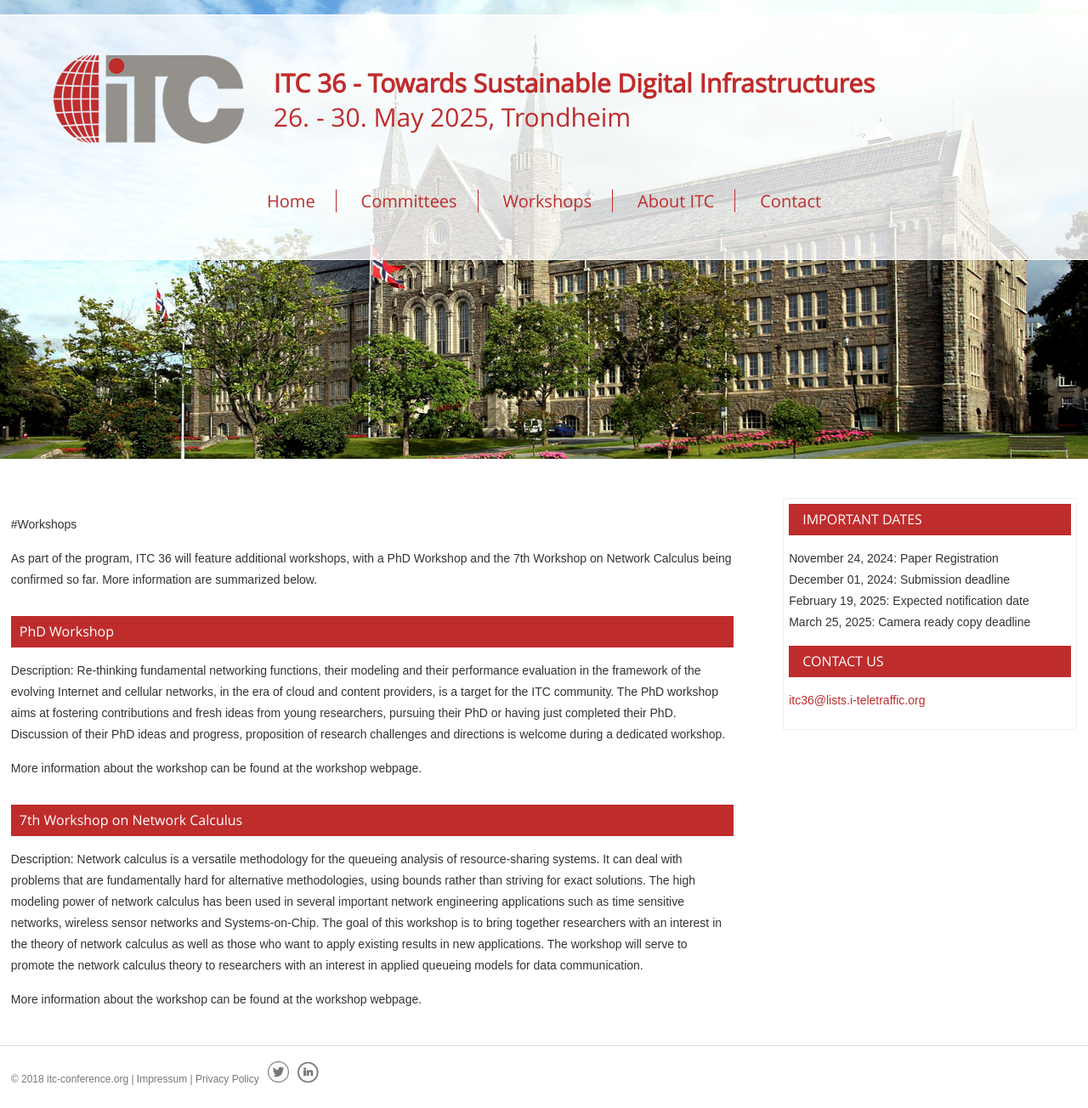
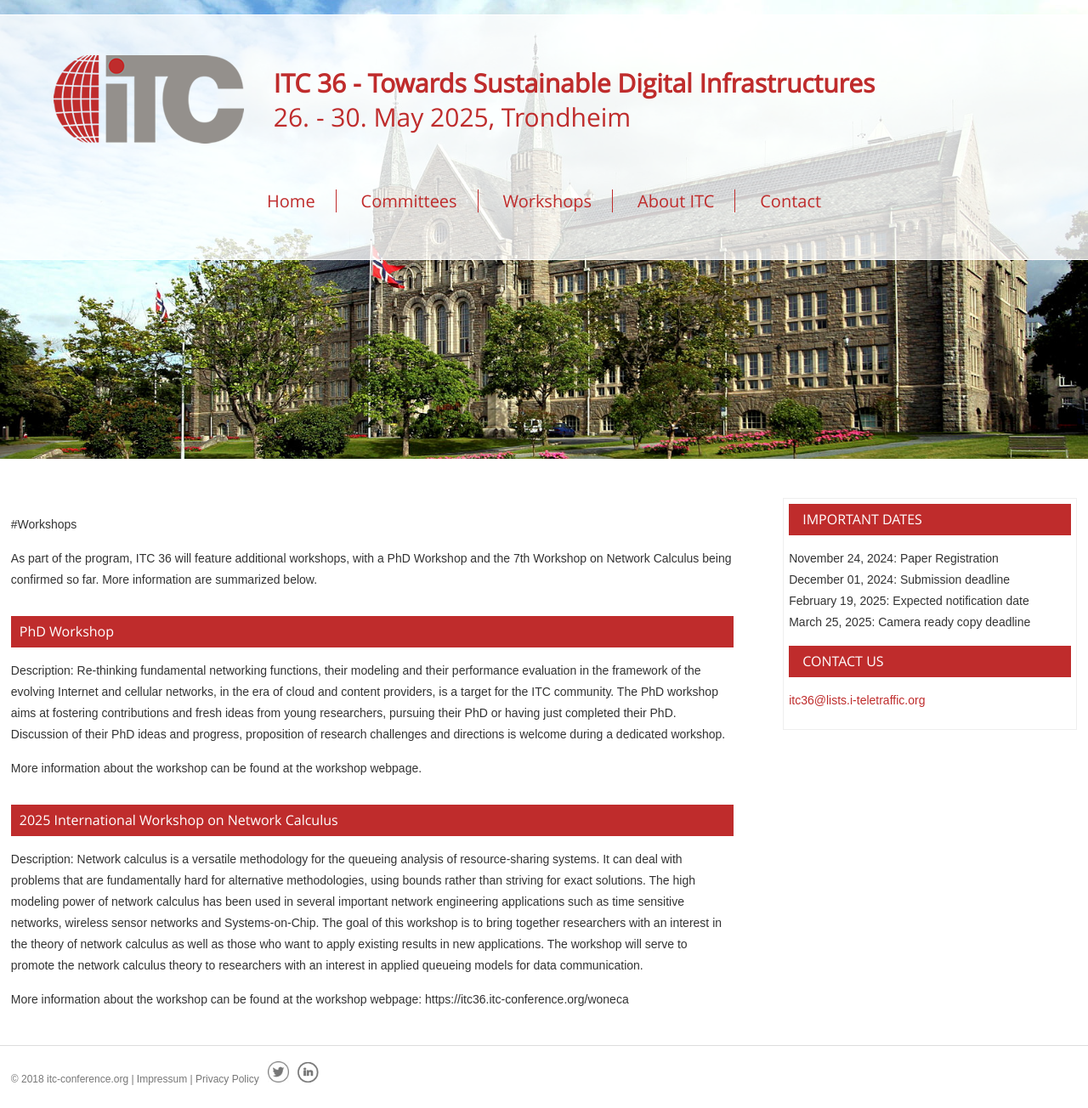
Before and after one commit to ohohlfeld/itc36, a Jekyll site: the page built from workshop.md, in a window 1280 px wide. Shown: the whole page at 85% size. Built offline with Jekyll 4.4.1, drawn with Linux system fonts in a browser that asks for light colours.

Commit message:
update workshop.md

```diff
--- a/workshop.md
+++ b/workshop.md
@@ -21,9 +21,9 @@ during a dedicated workshop.
 More information about the workshop can be found at the workshop webpage.
 
 
-## 7th Workshop on Network Calculus
+## 2025 International Workshop on Network Calculus
 
 Description: Network calculus is a versatile methodology for the queueing analysis of resource-sharing systems. It can deal with problems that are fundamentally hard for alternative methodologies, using bounds rather than striving for exact solutions. The high modeling power of network calculus has been used in several important network engineering applications such as time sensitive networks, wireless sensor networks and Systems-on-Chip.
 The goal of this workshop is to bring together researchers with an interest in the theory of network calculus as well as those who want to apply existing results in new applications. The workshop will serve to promote the network calculus theory to researchers with an interest in applied queueing models for data communication.
 
-More information about the workshop can be found at the workshop webpage.
+More information about the workshop can be found at the workshop webpage: {{site.conference-domain}}/woneca
```
